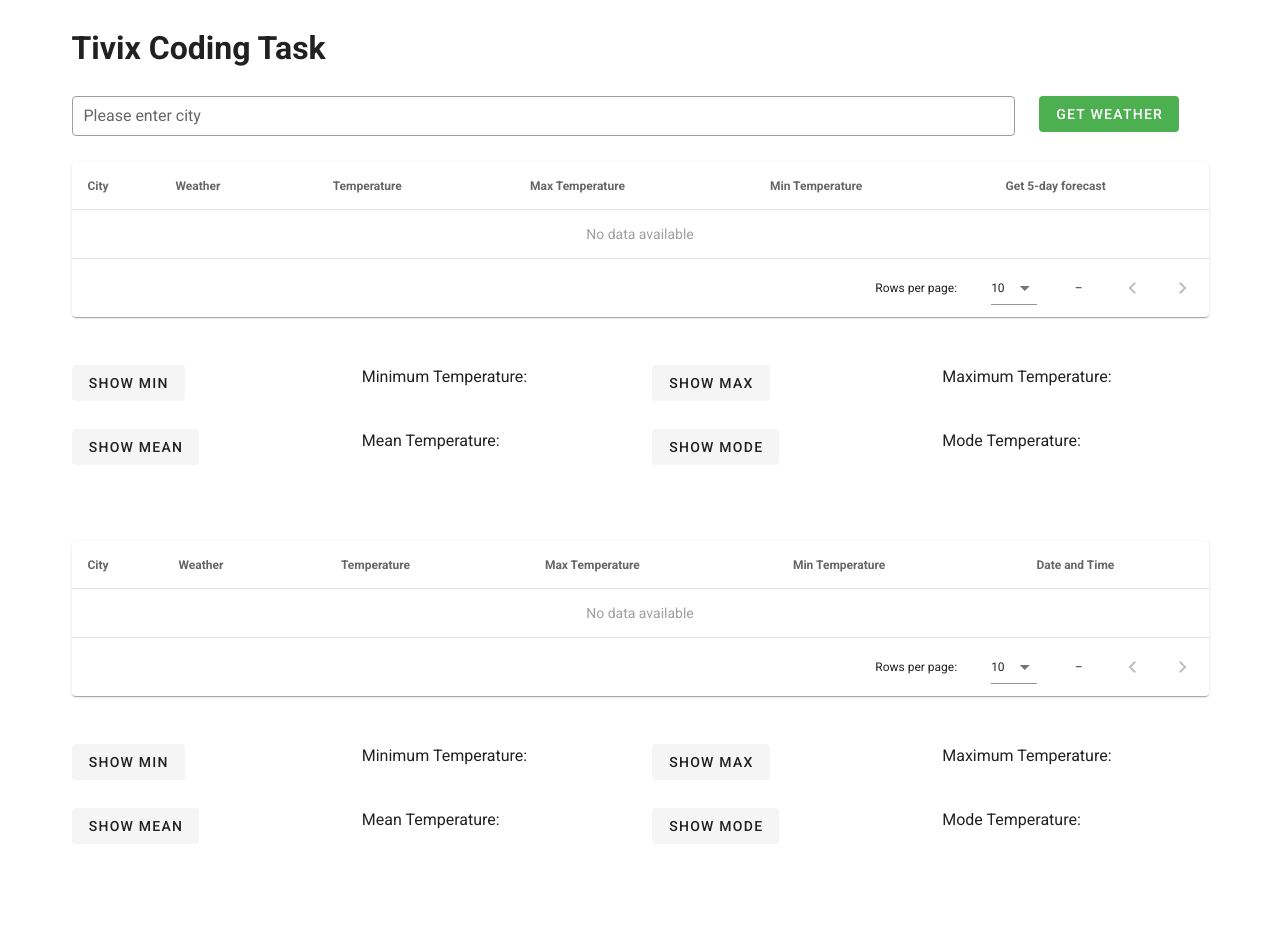
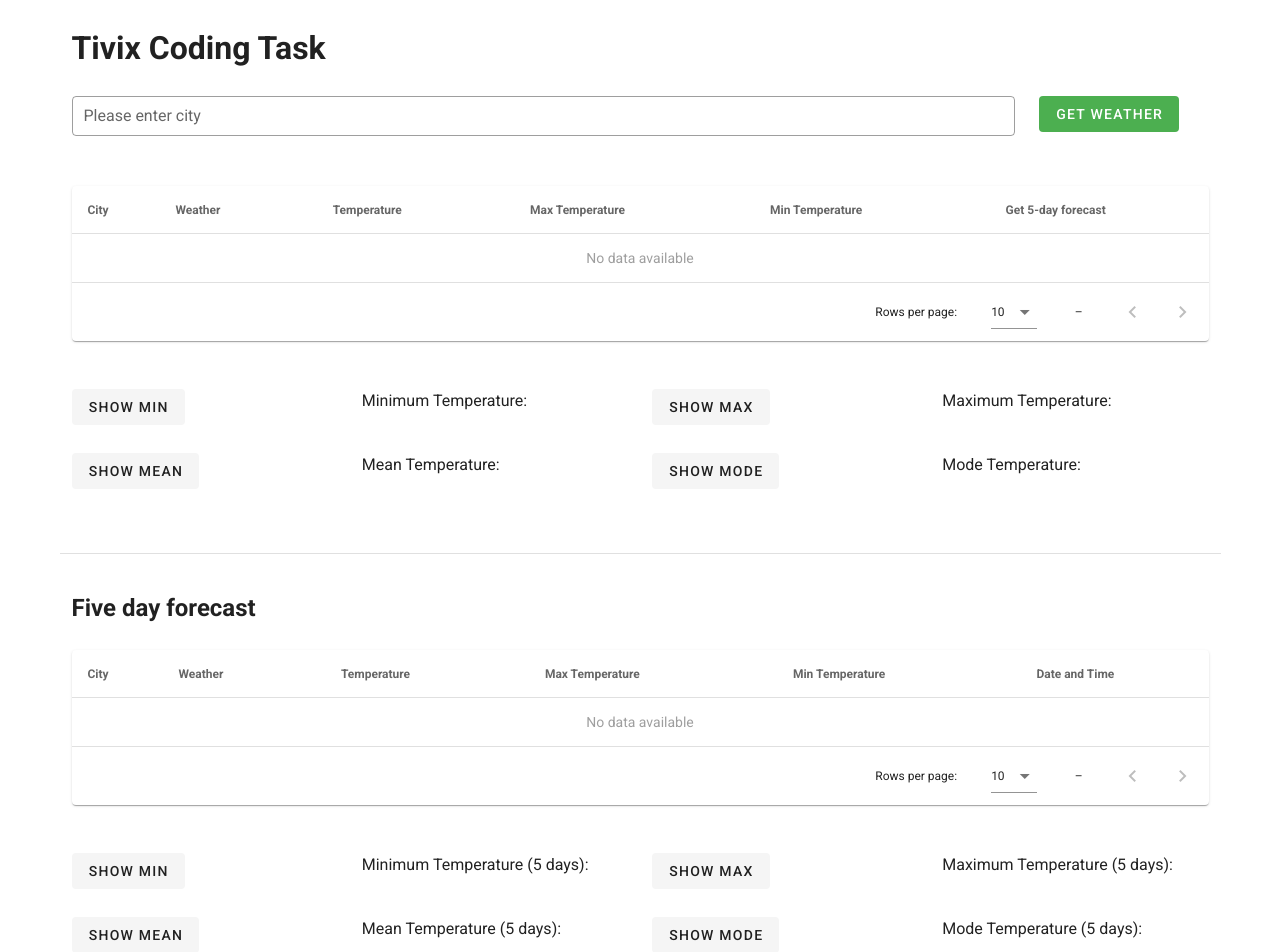
Before and after one commit to devJasonClarke/vue-nuxt-task-framework-vuetify-Tivix-Coding-challenge, a Nuxt app: page / in a window 1280 px wide. Shown: the top 952 px of the page. Before the commit the page ends 920 px from the top, so only its background shows below. Built offline with nearby package versions, Linux system fonts and the light colour scheme.

Commit message:
added simple validation for cities

```diff
--- a/pages/index.vue
+++ b/pages/index.vue
@@ -1,9 +1,9 @@
 <template>
   <v-main class="main-padding bg">
     <v-container>
-      <h1>Tivix Coding Task</h1>
+      <h1 class="mb-6">Tivix Coding Task</h1>
 
-      <v-form @submit.prevent="fetchApi" class="mt-6">
+      <v-form @submit.prevent="verifyCity" class="pb-6">
         <v-row>
           <v-col cols="10">
             <v-text-field
@@ -13,7 +13,6 @@
               outlined
               dense
               v-model="city"
-              :rules="[v => !!v || 'City is required']"
             ></v-text-field
           ></v-col>
           <v-col>
@@ -67,7 +66,9 @@
         >
       </v-row>
     </v-container>
+    <v-divider class="mb-6"></v-divider>
     <v-container id="results">
+      <h2 class="mb-6">Five day forecast</h2>
       <v-data-table
         :headers="fiveDayHeaders"
         :items="fiveDay"
@@ -81,7 +82,7 @@
           ></v-col
         >
         <v-col>
-          <p>Minimum Temperature: {{ fiveDayMin }}</p></v-col
+          <p>Minimum Temperature (5 days): {{ fiveDayMin }}</p></v-col
         >
         <v-col cols="12" sm="3">
           <v-btn elevation="0" @click="showMax('fiveDays')"
@@ -90,7 +91,7 @@
         >
 
         <v-col cols="12" sm="3">
-          <p>Maximum Temperature: {{ fiveDayMax }}</p></v-col
+          <p>Maximum Temperature (5 days): {{ fiveDayMax }}</p></v-col
         >
         <v-col cols="12" sm="3">
           <v-btn elevation="0" @click="showMean('fiveDays')"
@@ -98,7 +99,7 @@
           ></v-col
         >
         <v-col>
-          <p>Mean Temperature: {{ fiveDayMean }}</p></v-col
+          <p>Mean Temperature (5 days): {{ fiveDayMean }}</p></v-col
         >
         <v-col cols="12" sm="3">
           <v-btn elevation="0" @click="showMode('fiveDays')"
@@ -107,10 +108,19 @@
         >
 
         <v-col>
-          <p>Mode Temperature: {{ fiveDayMode }}</p></v-col
+          <p>Mode Temperature (5 days): {{ fiveDayMode }}</p></v-col
         >
       </v-row>
     </v-container>
+    <v-snackbar v-model="snackbar">
+      {{ error }}
+
+      <template v-slot:action="{ attrs }">
+        <v-btn color="pink" text v-bind="attrs" @click="snackbar = false">
+          Close
+        </v-btn>
+      </template>
+    </v-snackbar>
   </v-main>
 </template>
 <script>
@@ -173,7 +183,9 @@
       fiveDayMin: "",
       fiveDayMax: "",
       fiveDayMean: "",
-      fiveDayMode: ""
+      fiveDayMode: "",
+      snackbar: false,
+      error: ''
     };
   },
 
@@ -184,6 +196,7 @@
           `https://api.openweathermap.org/data/2.5/weather?q=${this.city}&appid=${process.env.api}`
         )
         .then(res => {
+          this.city = "";
           let city = res.name;
           let weather = res.weather[0].description;
           let temp = res.main.temp;
@@ -199,8 +212,9 @@
             temp_min
           });
         })
-        .catch(error => {
-          this.error = error;
+        .catch(() => {
+          this.error = 'Something went wrong. Please check you spelling or the internet.';
+          this.snackbar = true;
         });
     },
     async fetchFiveDay(city) {
@@ -237,8 +251,17 @@
           }
         })
         .catch(error => {
+          this.snackbar = true;
           this.error = error;
         });
+    },
+    verifyCity() {
+      if (this.city !== "") {
+        this.fetchApi();
+      } else {
+        this.snackbar = true;
+        this.error = "City is required!";
+      }
     },
 
     showMin(data) {
```
